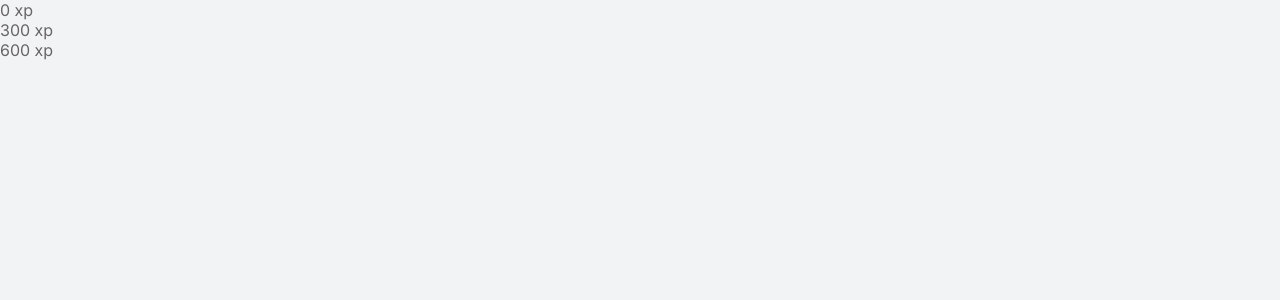
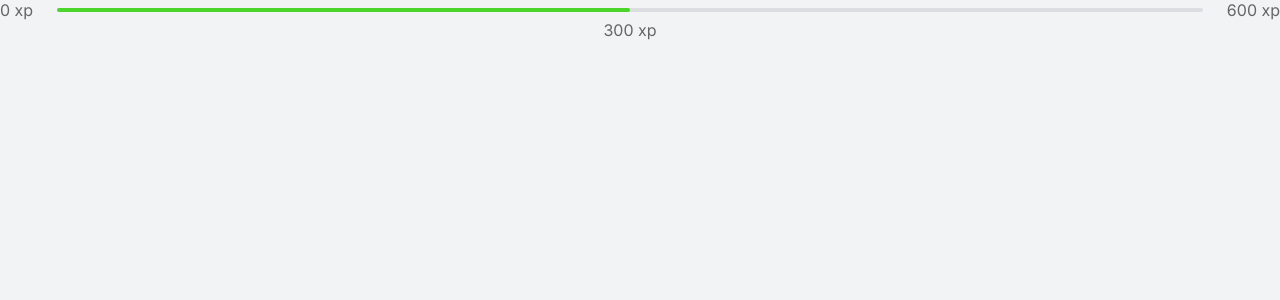
Before and after one commit to Futhememe/nlw-4-moveit, a Next.js app: page / in a window 1280 px wide. Shown: the top 300 px of the page. Built offline with nearby package versions, Linux system fonts and the light colour scheme.

Commit message:
✨ update Experience bar

```diff
--- a/src/components/ExperienceBar.tsx
+++ b/src/components/ExperienceBar.tsx
@@ -1,12 +1,14 @@
+import styles from '../styles/components/ExperienceBar.module.css'
+
 export function ExperienceBar() {
   return (
-    <header className='experience-bar'>
+    <header className={styles.experienceBar}>
       <span>0 xp</span>
       <div>
         <div style={{ width: '50%' }}  />
 
         <span
-          className='current-experience'
+          className={styles.currentExperience}
           style={{left: '50%'}}
         >
           300 xp
--- /dev/null
+++ b/src/styles/components/ExperienceBar.module.css
@@ -0,0 +1,30 @@
+.experienceBar {
+  display: flex;
+  align-items: center;
+}
+
+.experienceBar span {
+  font-size: 1rem;
+}
+
+.experienceBar > div {
+  flex: 1;
+  height: 4px;
+  border-radius: 4px;
+  background: var(--gray-line);
+  margin: 0 1.5rem;
+  position: relative;
+}
+
+.experienceBar > div > div {
+  height: 4px;
+  border-radius: 4px;
+  background: var(--green);
+
+}
+
+span.currentExperience {
+  position: absolute;
+  top: 12px;
+  transform: translateX(-50%);
+}
```
